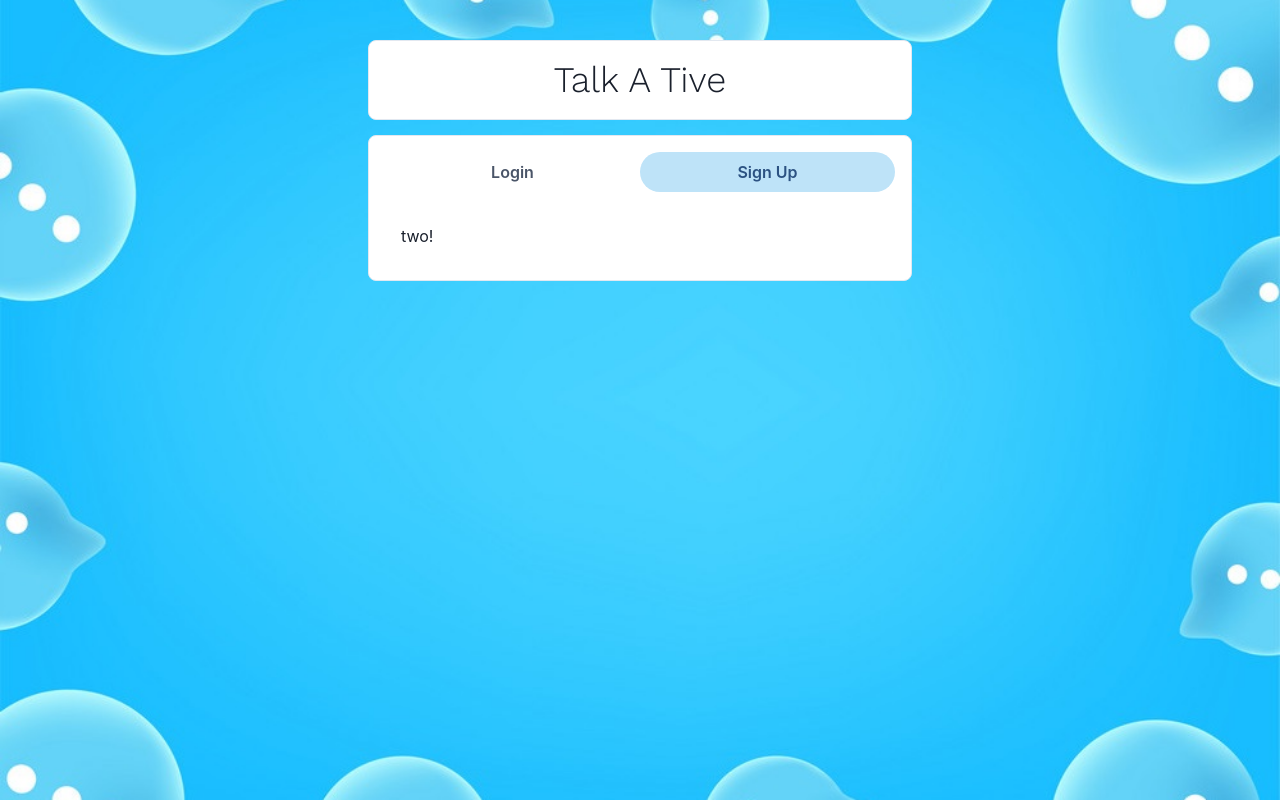
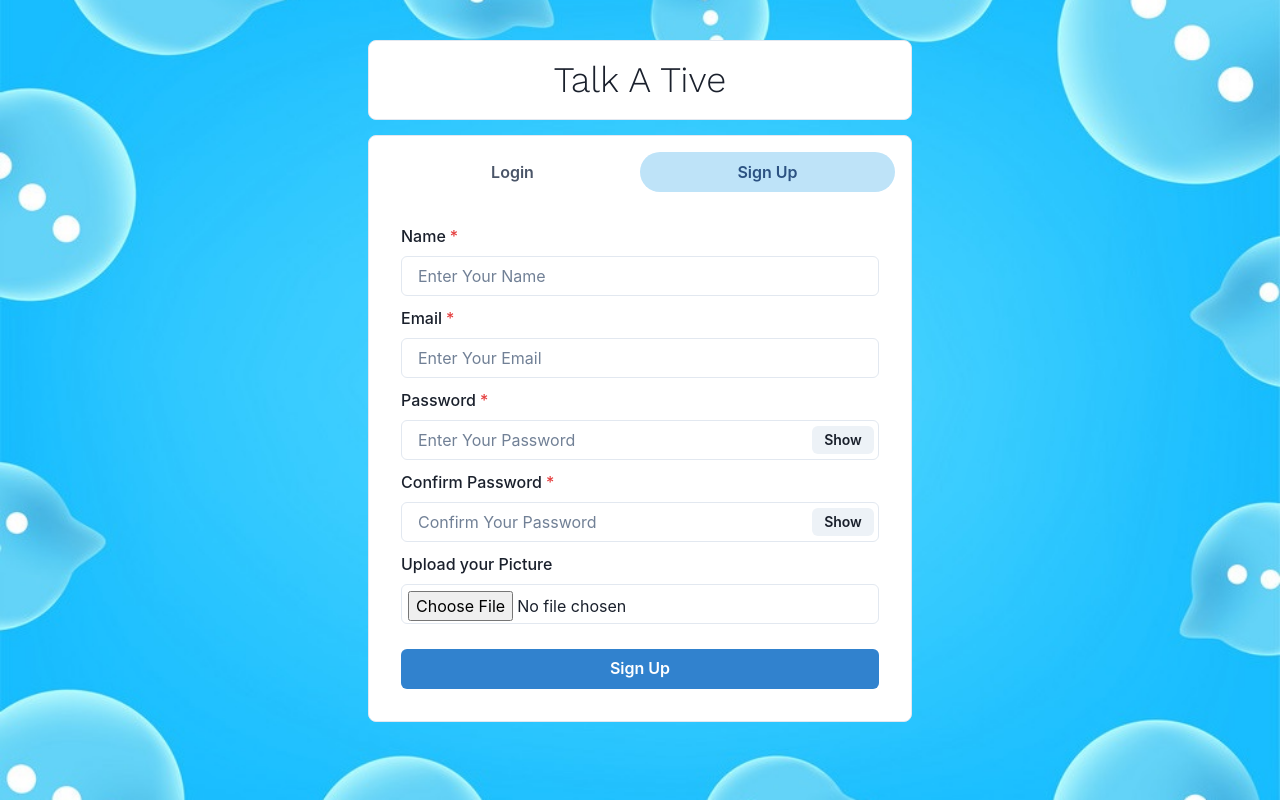
Before and after one commit to HtetOoNaing/mern-realtime-chatapp-frontend, a React (Create React App) app: page / in a window 1280 px wide. Both pictures are taken after a click on the tab "Sign Up". Built offline with nearby package versions, Linux system fonts and the light colour scheme.

Commit message:
add signup form

```diff
--- /dev/null
+++ b/src/components/authentication/Login.js
@@ -0,0 +1,7 @@
+import React from "react";
+
+const Login = () => {
+  return <div>Login</div>;
+};
+
+export default Login;
--- /dev/null
+++ b/src/components/authentication/Signup.js
@@ -0,0 +1,97 @@
+import {
+  Button,
+  FormControl,
+  FormLabel,
+  Input,
+  InputGroup,
+  InputRightElement,
+  VStack,
+} from "@chakra-ui/react";
+import React, { useState } from "react";
+
+const Signup = () => {
+  const [name, setName] = useState("");
+  const [email, setEmail] = useState("");
+  const [password, setPassword] = useState("");
+  const [confirmPassword, setConfirmPassword] = useState("");
+  const [pic, setPic] = useState("");
+  const [show, setShow] = useState(false);
+
+  const handleClick = () => {
+    setShow(!show);
+  };
+  const uploadImage = (file) => {
+    console.log("file", file);
+  };
+  const handleSubmit = (e) => {
+    e.preventDefault();
+  };
+
+  return (
+    <VStack spacing="10px">
+      <FormControl id="name" isRequired>
+        <FormLabel>Name</FormLabel>
+        <Input
+          placeholder="Enter Your Name"
+          onChange={(e) => setName(e.target.name)}
+        />
+      </FormControl>
+      <FormControl id="email" isRequired>
+        <FormLabel>Email</FormLabel>
+        <Input
+          placeholder="Enter Your Email"
+          onChange={(e) => setEmail(e.target.name)}
+        />
+      </FormControl>
+      <FormControl id="password" isRequired>
+        <FormLabel>Password</FormLabel>
+        <InputGroup>
+          <Input
+            type={show ? "text" : "password"}
+            placeholder="Enter Your Password"
+            onChange={(e) => setPassword(e.target.name)}
+          />
+          <InputRightElement width="4.5rem">
+            <Button h="1.75rem" size="sm" onClick={handleClick}>
+              {show ? "Hide" : "Show"}
+            </Button>
+          </InputRightElement>
+        </InputGroup>
+      </FormControl>
+      <FormControl id="confrim-password" isRequired>
+        <FormLabel>Confirm Password</FormLabel>
+        <InputGroup>
+          <Input
+            type={show ? "text" : "password"}
+            placeholder="Confirm Your Password"
+            onChange={(e) => setConfirmPassword(e.target.name)}
+          />
+          <InputRightElement width="4.5rem">
+            <Button h="1.75rem" size="sm" onClick={handleClick}>
+              {show ? "Hide" : "Show"}
+            </Button>
+          </InputRightElement>
+        </InputGroup>
+      </FormControl>
+      <FormControl id="pic">
+        <FormLabel>Upload your Picture</FormLabel>
+        <Input
+          type="file"
+          p={1.5}
+          accept="image/*"
+          onChange={(e) => uploadImage(e.target.files[0])}
+        />
+      </FormControl>
+      <Button
+        colorScheme="blue"
+        width="100%"
+        style={{ marginTop: 15 }}
+        onClick={handleSubmit}
+      >
+        Sign Up
+      </Button>
+    </VStack>
+  );
+};
+
+export default Signup;
--- a/src/pages/Home.js
+++ b/src/pages/Home.js
@@ -9,6 +9,8 @@
   Tab,
   TabPanel,
 } from "@chakra-ui/react";
+import Login from "../components/authentication/Login";
+import Signup from "../components/authentication/Signup";
 
 const Home = () => {
   return (
@@ -35,10 +37,10 @@
           </TabList>
           <TabPanels>
             <TabPanel>
-              <p>one!</p>
+              <Login />
             </TabPanel>
             <TabPanel>
-              <p>two!</p>
+              <Signup />
             </TabPanel>
           </TabPanels>
         </Tabs>
```
